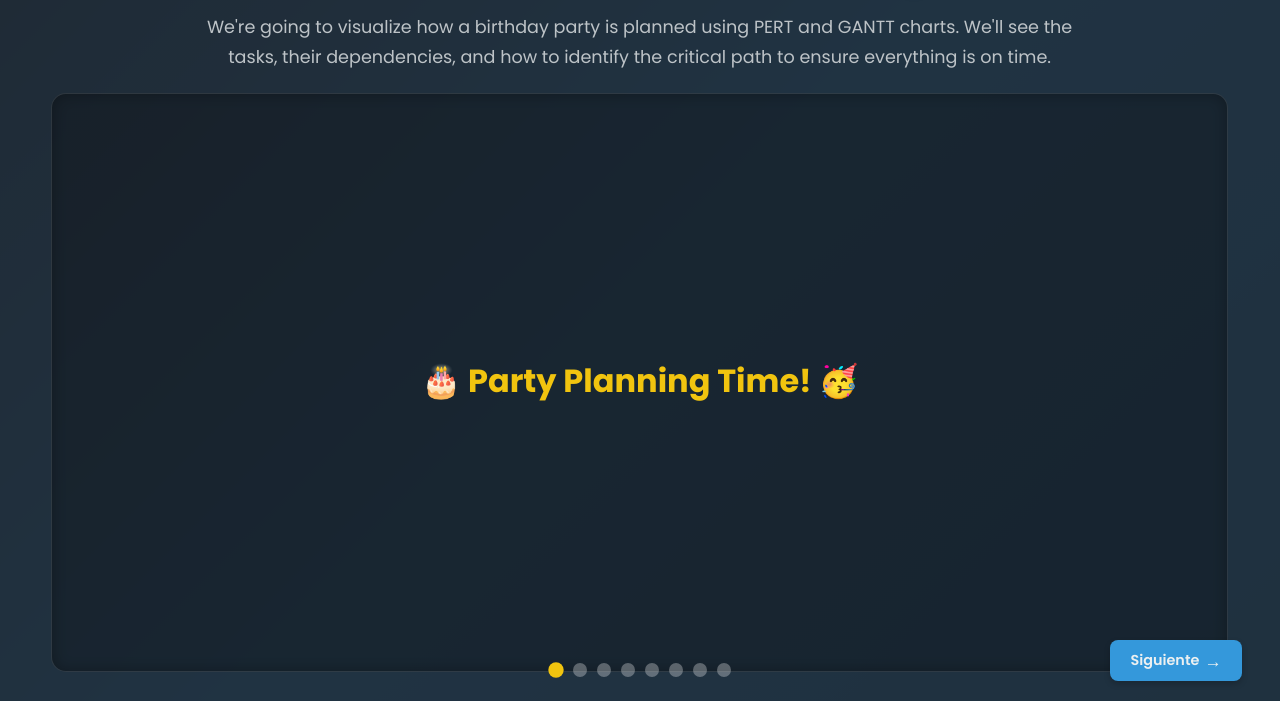
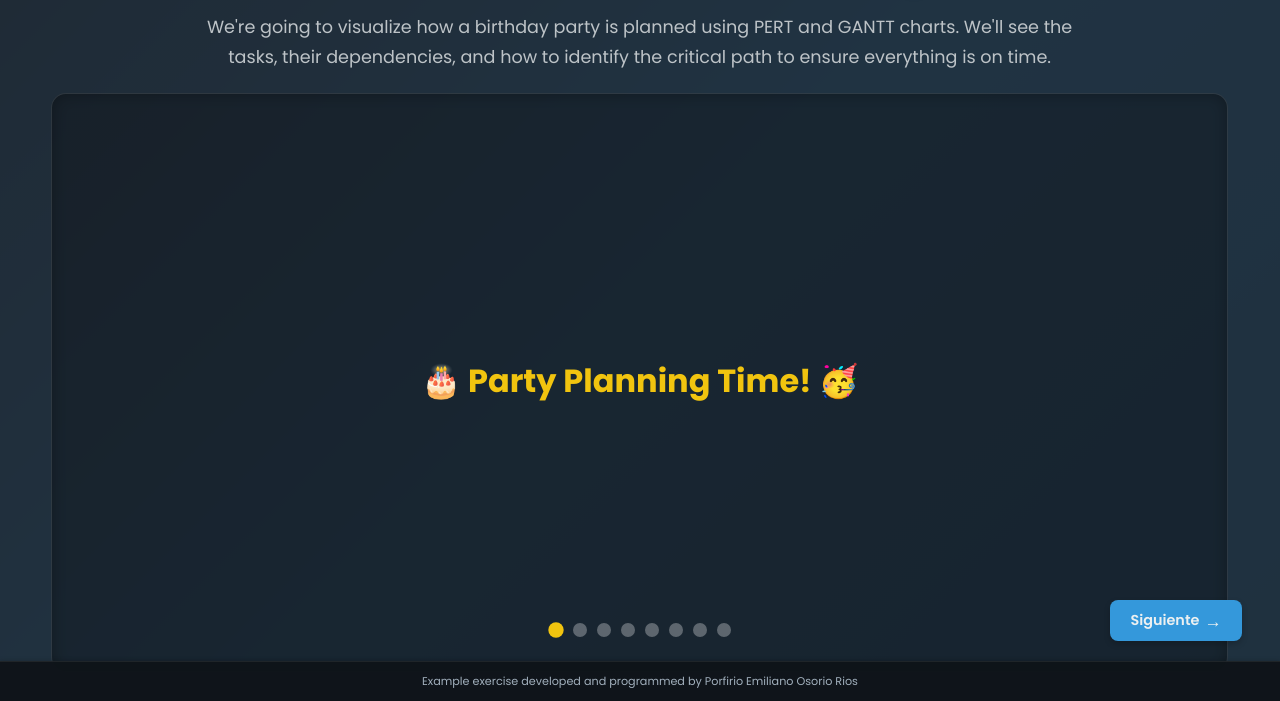
Before and after one commit to Emi3312/PERT_and_Gantt_exercise_example, a plain HTML site: page index.html in a window 1280 px wide. Shown: the part 99-800 px from the top of the page. Drawn offline with Linux system fonts and the light colour scheme.

Commit message:
Final Product

```diff
--- a/index.html
+++ b/index.html
@@ -319,7 +319,8 @@
         }
         .progress-indicator {
             position: fixed;
-            bottom: 3vh;
+            /* MODIFICADO: Ajustar bottom para dejar espacio al footer */
+            bottom: calc(3vh + 40px); /* Asumiendo que el footer tiene 40px de altura */
             left: 50%;
             transform: translateX(-50%);
             display: flex;
@@ -338,10 +339,10 @@
             transform: scale(1.1);
         }
 
-        /* --- NUEVOS ESTILOS PARA EL BOTÓN DE NAVEGACIÓN --- */
         .navigation-controls {
             position: fixed;
-            bottom: 2.5vh; /* Ajustado ligeramente para mejor alineación vertical con dots */
+            /* MODIFICADO: Ajustar bottom para dejar espacio al footer */
+            bottom: calc(2.5vh + 40px); /* Asumiendo que el footer tiene 40px de altura */
             right: 3vw;
             z-index: 100;
             display: flex;
@@ -351,16 +352,16 @@
             background-color: #3498db;
             color: #ecf0f1;
             border: none;
-            padding: 10px 20px; /* Un poco más compacto */
+            padding: 10px 20px;
             font-size: clamp(0.9rem, 1.7vh, 1.05rem);
             font-weight: 600;
             border-radius: 8px;
             cursor: pointer;
             transition: background-color 0.3s ease, transform 0.2s ease, box-shadow 0.3s ease;
             box-shadow: 0 3px 6px rgba(0,0,0,0.2);
-            display: flex; /* Para alinear ícono y texto si se agrega un ícono */
+            display: flex;
             align-items: center;
-            gap: 5px; /* Espacio entre texto e ícono si se usa */
+            gap: 5px;
         }
 
         .nav-button:hover {
@@ -374,7 +375,32 @@
             transform: translateY(0);
             box-shadow: 0 2px 4px rgba(0,0,0,0.2);
         }
-        /* --- FIN DE NUEVOS ESTILOS --- */
+
+        /* --- NUEVOS ESTILOS PARA EL FOOTER --- */
+        .site-footer {
+            position: fixed;
+            bottom: 0;
+            left: 0;
+            width: 100%;
+            height: 40px; /* Altura fija para el footer */
+            background-color: rgba(15, 20, 25, 0.97); /* Ligeramente más oscuro y opaco */
+            color: #a2b0bd; /* Color de texto para el footer */
+            display: flex;
+            justify-content: center;
+            align-items: center;
+            font-size: clamp(0.7rem, 1.3vh, 0.8rem);
+            z-index: 50; /* Por debajo de los controles de navegación si es necesario, pero el espaciado debe evitar solapamiento */
+            border-top: 1px solid rgba(255, 255, 255, 0.07);
+            box-shadow: 0 -1px 4px rgba(0,0,0,0.15);
+            padding: 0 15px; /* Padding horizontal para que el texto no toque los bordes */
+        }
+
+        .site-footer p {
+            margin: 0;
+            line-height: 1.4; /* Espaciado entre líneas si el texto se ajusta */
+            text-align: center; /* Asegurar que el texto esté centrado si se ajusta */
+        }
+        /* --- FIN DE NUEVOS ESTILOS PARA EL FOOTER --- */
 
     </style>
 </head>
@@ -479,14 +505,18 @@
             </div>
         </div>
     </div>
+
     <div class="progress-indicator" id="progress-indicator"></div>
 
-    <!-- --- NUEVO BOTÓN DE NAVEGACIÓN --- -->
     <div class="navigation-controls">
         <button id="next-step-button" class="nav-button">Siguiente <span style="font-size: 1.2em; line-height: 0;">→</span></button>
     </div>
-    <!-- --- FIN DE NUEVO BOTÓN DE NAVEGACIÓN --- -->
 
+    <!-- --- NUEVO FOOTER --- -->
+    <footer class="site-footer">
+        <p>Example exercise developed and programmed by Porfirio Emiliano Osorio Rios</p>
+    </footer>
+    <!-- --- FIN DE NUEVO FOOTER --- -->
 
     <script>
         const birthdayPartyProject = {
@@ -602,7 +632,7 @@
                 if (task.dependencies.length > 0) {
                     level = Math.max(...task.dependencies.map(depId => {
                         const depTask = localTasks.find(t => t.id === depId);
-                        return (depTask && depTask.level !== undefined) ? depTask.level : -1; // Handle missing dep for robustness
+                        return (depTask && depTask.level !== undefined) ? depTask.level : -1;
                     })) + 1;
                 }
                 task.level = level;
@@ -1121,12 +1151,10 @@
                 }
             });
 
-            // --- AGREGAR EVENT LISTENER AL NUEVO BOTÓN ---
             const nextButton = document.getElementById('next-step-button');
             if (nextButton) {
                 nextButton.addEventListener('click', navigateNext);
             }
-            // --- FIN DE AGREGAR EVENT LISTENER ---
         });
     </script>
 </body>
```
